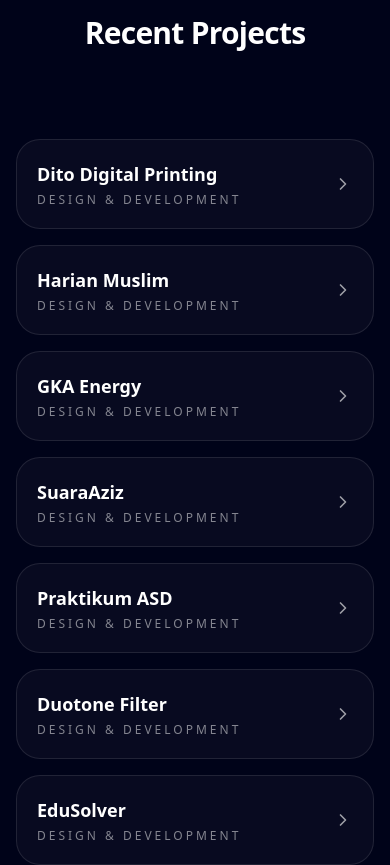
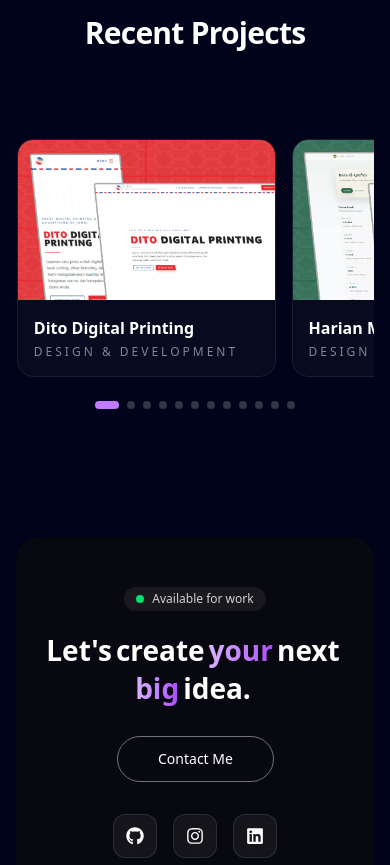
Before and after one commit to Caseinn/Portfolio, a Next.js app: page / in a window 390 px wide. Shown: the part 1600-2465 px from the top of the page. Built offline with nearby package versions, Linux system fonts and the light colour scheme.

Commit message:
feat: projects carousel

```diff
--- a/app/globals.css
+++ b/app/globals.css
@@ -164,3 +164,11 @@
 @utility grid-stroke-1 { --grid-stroke: 1px; }
 @utility grid-stroke-2 { --grid-stroke: 2px; }
 @utility grid-stroke-3 { --grid-stroke: 3px; }
+
+@utility scrollbar-hide {
+  -ms-overflow-style: none;
+  scrollbar-width: none;
+}
+.scrollbar-hide::-webkit-scrollbar {
+  display: none;
+}
--- a/components/projects-section.tsx
+++ b/components/projects-section.tsx
@@ -3,9 +3,8 @@
   import React, { useEffect, useRef, useState } from "react";
   import Image from "next/image";
   import gsap from "gsap";
-  import { motion, Variants, AnimatePresence } from "framer-motion";
-  import { ChevronRight } from "lucide-react";
-  import { projects } from "@/data";
+import { motion, Variants } from "framer-motion";
+import { projects } from "@/data";
 
   type Project = {
     title: string;
@@ -104,74 +103,106 @@
     return <div {...commonProps}>{content}</div>;
   }
 
-  function MobileAccordion({ projects }: { projects: Project[] }) {
-    const [openIndex, setOpenIndex] = useState<number | null>(null);
+  function ProjectCard({ project }: { project: Project }) {
+    const isDisabled = !project.url;
+    const roleLabel = project.role ?? "Design & Development";
+
+    const cardContent = (
+      <>
+        <div className="relative aspect-[16/10] overflow-hidden">
+          <Image
+            src={project.src}
+            alt={project.title}
+            fill
+            className={`object-cover transition-transform duration-300 ${!isDisabled ? "group-hover:scale-105" : ""}`}
+          />
+          {!project.url && (
+            <div className="absolute inset-0 flex items-center justify-center bg-black/40">
+              <span className="text-xs uppercase tracking-widest text-white/60">No link</span>
+            </div>
+          )}
+        </div>
+        <div className="bg-white/[0.03] p-4 space-y-1">
+          <h3 className={`font-semibold text-white ${isDisabled ? "text-white/60" : ""}`}>
+            {project.title}
+          </h3>
+          <p className="text-xs uppercase tracking-[0.25em] text-white/50">
+            {roleLabel}
+          </p>
+        </div>
+      </>
+    );
+
+    if (isDisabled) {
+      return (
+        <div className="w-[85%] flex-shrink-0 snap-start cursor-not-allowed opacity-60">
+          <div className="overflow-hidden rounded-2xl border border-white/10">
+            {cardContent}
+          </div>
+        </div>
+      );
+    }
 
     return (
-      <div className="w-full space-y-4">
-        {projects.map((p, i) => {
-          const isOpen = openIndex === i;
-          const focusLabel = p.role ?? "Design & Development";
+      <a
+        href={project.url}
+        target="_blank"
+        rel="noreferrer noopener"
+        className="group w-[85%] flex-shrink-0 snap-start cursor-pointer"
+      >
+        <div className="overflow-hidden rounded-2xl border border-white/10 transition-all duration-300 hover:border-white/20 hover:shadow-[0_8px_30px_rgba(0,0,0,0.3)] active:scale-[0.98]">
+          {cardContent}
+        </div>
+      </a>
+    );
+  }
 
-          return (
-            <div
-              key={p.title}
-              className="overflow-hidden rounded-3xl border border-white/10 bg-white/[0.03]"
-            >
-              <button
-                onClick={() => setOpenIndex(isOpen ? null : i)}
-                className="flex w-full items-center justify-between gap-4 px-5 py-5
-                text-left text-white"
-              >
-                <div>
-                  <p className="text-lg font-semibold">{p.title}</p>
-                  <p className="mt-1 text-xs uppercase tracking-[0.25em] text-white/50">
-                    {focusLabel}
-                  </p>
-                </div>
+  function DotsIndicator({ total, activeIndex }: { total: number; activeIndex: number }) {
+    return (
+      <div className="flex items-center justify-center gap-2 mt-6" role="tablist">
+        {Array.from({ length: total }).map((_, i) => (
+          <button
+            key={i}
+            role="tab"
+            aria-selected={i === activeIndex}
+            aria-label={`Go to project ${i + 1}`}
+            className={`h-2 rounded-full transition-all duration-300 ${
+              i === activeIndex
+                ? "w-6 bg-purple-400"
+                : "w-2 bg-white/20 hover:bg-white/40"
+            }`}
+          />
+        ))}
+      </div>
+    );
+  }
 
-                <ChevronRight
-                  className={`h-5 w-5 transition-transform duration-300 ${
-                    isOpen ? "rotate-90 text-purple-400" : "text-white/60"
-                  }`}
-                />
-              </button>
+  function ProjectCarousel({ projects }: { projects: Project[] }) {
+    const [activeIndex, setActiveIndex] = useState(0);
+    const [showHint, setShowHint] = useState(true);
+    const containerRef = useRef<HTMLDivElement>(null);
 
-              <AnimatePresence initial={false}>
-                {isOpen && (
-                  <motion.div
-                    initial={{ height: 0, opacity: 0 }}
-                    animate={{ height: "auto", opacity: 1 }}
-                    exit={{ height: 0, opacity: 0 }}
-                    transition={{ duration: 0.3 }}
-                  >
-                    <div className="px-5 pb-5 space-y-3">
-                      <div className="relative aspect-[16/10] overflow-hidden rounded-2xl ring-1 ring-white/10">
-                        <Image
-                          src={p.src}
-                          alt={p.title}
-                          fill
-                          className="object-cover"
-                        />
-                      </div>
-                      <p className="text-sm text-white/70">{focusLabel}</p>
-                      {p.url && (
-                        <a
-                          href={p.url}
-                          target="_blank"
-                          rel="noreferrer noopener"
-                          className="inline-flex text-sm font-semibold text-purple-300 hover:text-purple-200"
-                        >
-                          Visit site
-                        </a>
-                      )}
-                    </div>
-                  </motion.div>
-                )}
-              </AnimatePresence>
-            </div>
-          );
-        })}
+    const handleScroll = () => {
+      if (showHint) setShowHint(false);
+      if (!containerRef.current) return;
+      const { scrollLeft, offsetWidth } = containerRef.current;
+      const cardWidth = offsetWidth / 0.85;
+      const index = Math.round(scrollLeft / cardWidth);
+      setActiveIndex(Math.min(index, projects.length - 1));
+    };
+
+    return (
+      <div className="relative w-full">
+        <div
+          ref={containerRef}
+          onScroll={handleScroll}
+          className="flex gap-4 overflow-x-auto snap-x snap-mandatory scrollbar-hide px-[7.5%]"
+        >
+          {projects.map((project) => (
+            <ProjectCard key={project.title} project={project} />
+          ))}
+        </div>
+        <DotsIndicator total={projects.length} activeIndex={activeIndex} />
       </div>
     );
   }
@@ -237,9 +268,9 @@
           ))}
         </div>
 
-        {/* Mobile Accordion */}
-        <div className="mx-auto mt-10 w-full max-w-2xl md:hidden">
-          <MobileAccordion projects={projects} />
+        {/* Mobile Carousel */}
+        <div className="mx-auto mt-10 w-full md:hidden">
+          <ProjectCarousel projects={projects} />
         </div>
 
         {/* Hover Modal */}
```
